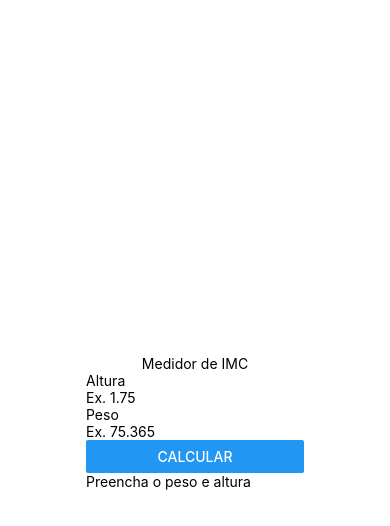
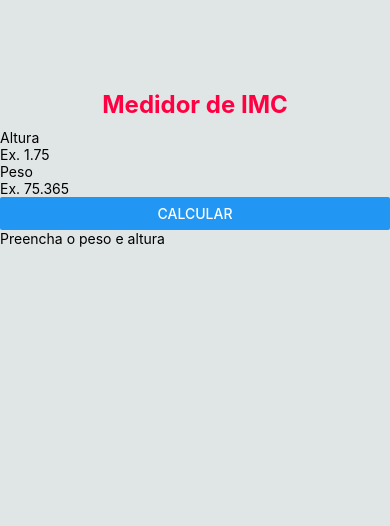
Before and after one commit to LucaRosendo/Project_react, a React Native app in the folder onebithealth/: screen / in a window 390 px wide. Shown: the top 526 px of the page. Built offline with nearby package versions, Linux system fonts and the light colour scheme.

Commit message:
Estilo do Titulo

```diff
--- a/onebithealth/App.js
+++ b/onebithealth/App.js
@@ -1,12 +1,12 @@
 import { StyleSheet, View } from 'react-native';
 import Title from './src/components/Title/index';
-import Main from './src/components/Main/'
+import Form from './src/components/Form/Index'
 
 export default function App() {
   return (
     <View style={styles.container}>
       <Title/>
-      <Main/>
+      <Form/>
     </View>
   );
 }
@@ -14,8 +14,7 @@ export default function App() {
 const styles = StyleSheet.create({
   container: {
     flex: 1,
-    backgroundColor: '#fff',
-    alignItems: 'center',
-    justifyContent: 'center',
+    backgroundColor: '#e0e5e5',
+    paddingTop:80,
   },
 });
--- a/onebithealth/src/components/Main/index.js
+++ /dev/null
@@ -1,11 +0,0 @@
-import React from "react";
-import { View } from "react-native";
-import Form from "../Form/Index"
-
-export default function Main(){
-    return(
-        <View>
-            <Form/>
-        </View>
-    )
-}
--- a/onebithealth/src/components/Title/index.js
+++ b/onebithealth/src/components/Title/index.js
@@ -1,10 +1,11 @@
 import React from "react";
 import { View, Text} from "react-native"
+import styles from "./style"
 
 export default function Title(){
     return(
-        <View>
-            <Text>
+        <View style={styles.boxTitle}>
+            <Text style={styles.texTitle}>
                 Medidor de IMC
             </Text>
         </View>
--- /dev/null
+++ b/onebithealth/src/components/Title/style.js
@@ -0,0 +1,16 @@
+import { StyleSheet } from 'react-native'
+
+const styles = StyleSheet.create({
+    boxTitle:{
+        alignItems:"Center",
+        justifyContent:"Center",
+        padding:10,
+    },
+    texTitle:{
+        color:"#FF0043",
+        fontSize:24,
+        fontWeight:"Bold",
+    }
+});
+
+export default styles
```
Also changed, not shown: onebithealth/src/components/Form/ResultImc/style.js (added), onebithealth/src/components/Form/style.js (added).
